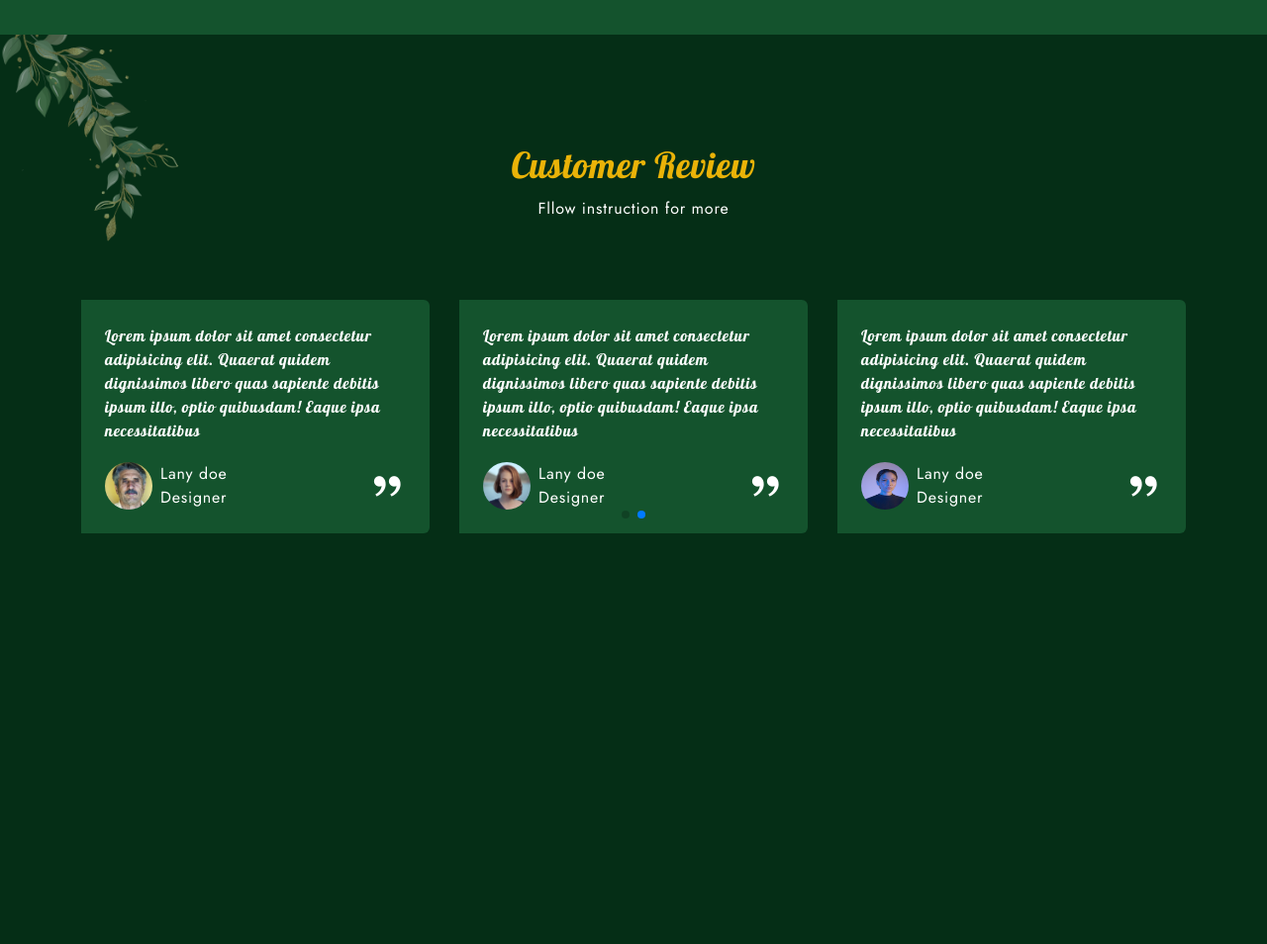
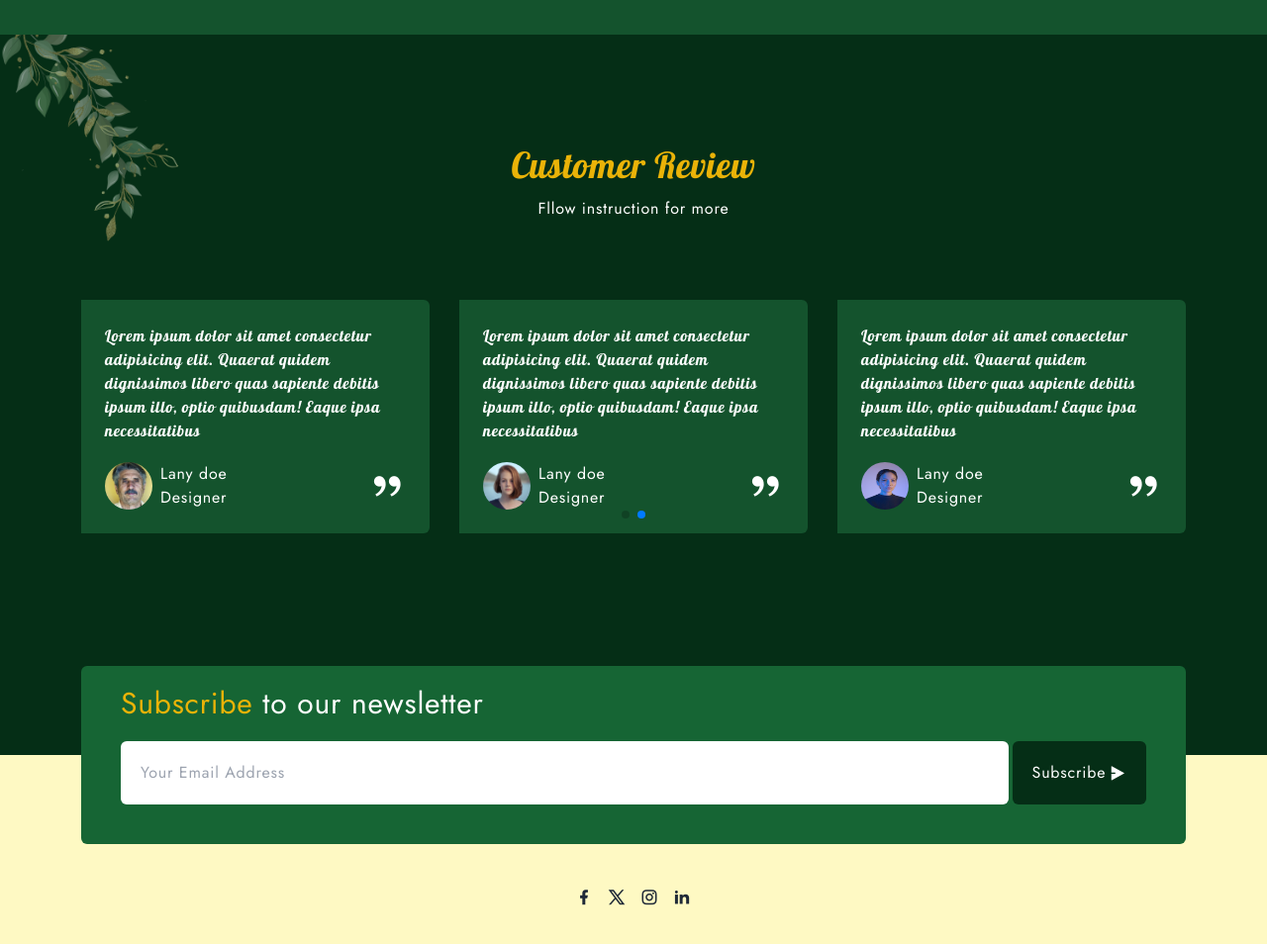
Before and after one commit to IMADWRGH/Nature-s-Haven, a website: page index.html in a window 1280 px wide. Shown: the part 2945-3899 px from the top of the page at 99% size. Before the commit the page ends 3708 px from the top, so only its background shows below. Drawn offline with nearby package versions, Linux system fonts and the light colour scheme.

Commit message:
add footer

```diff
--- a/index.html
+++ b/index.html
@@ -377,7 +377,11 @@
       <!--~~~~~~~~~~~~~~~ Review ~~~~~~~~~~~~~~~-->
       <section id="review" class="relative mb-20 md:mb-28 overflow-hidden">
         <div class="absolute -top-8 -left-12 opacity-50">
-          <img src="assets/img/leaf-4.png" alt="" class="w-40 md:w-52 xl:w-64">
+          <img
+            src="assets/img/leaf-4.png"
+            alt=""
+            class="w-40 md:w-52 xl:w-64"
+          />
         </div>
         <div
           class="flex flex-col items-center gap-3 text-center mb-10 md:mb-20"
@@ -481,11 +485,44 @@
     </main>
 
     <!--~~~~~~~~~~~~~~~ Footer ~~~~~~~~~~~~~~~-->
-    <footer>
+    <footer class="bg-yellow-100 text-gray-800 pt-20 pb-10 md:pt28 relative">
       <!-- newsletter -->
-
+      <div
+        class="container text-white absolute top-0 right-0 left-0 -translate-y-1/2"
+      >
+        <div class="bg-green-800 px-10 pt-5 pb-10 space-y-5 rounded-md">
+          <h3>
+            <span class="text-yellow-500">Subscribe</span> to our newsletter
+          </h3>
+          <div class="flex flex-col md:flex-row gap-1">
+            <input
+              type="text"
+              placeholder="Your Email Address"
+              id=""
+              class="w-full px-5 py-3 text-green-900 rounded-md outline-none"
+            />
+            <button
+              class="flex items-center justify-center gap-1 bg-green-950 px-5 py-5 rounded-md hover:opacity-85 duration-300"
+            >
+              <span>Subscribe</span>
+              <i class="ri-send-plane-2-fill"></i>
+            </button>
+          </div>
+        </div>
+      </div>
       <!-- social icon -->
-
+      <div class="container mt-16 mb-10">
+        <div class="border-b bg-green-500 relative">
+          <div class="absolute top-0 transform -translate-y-1/2 left-0 right-0 maxw36 mx-auto ">
+            <div class="bg-yellow-100 text-lg text-center space-x-2">
+              <i class="ri-facebook-fill"></i>
+              <i class="ri-twitter-x-line"></i>
+              <i class="ri-instagram-line"></i>
+              <i class="ri-linkedin-fill"></i>
+            </div>
+          </div>
+        </div>
+      </div>
       <!-- content -->
 
       <!-- copyright -->
```
Also changed, not shown: output.css.
